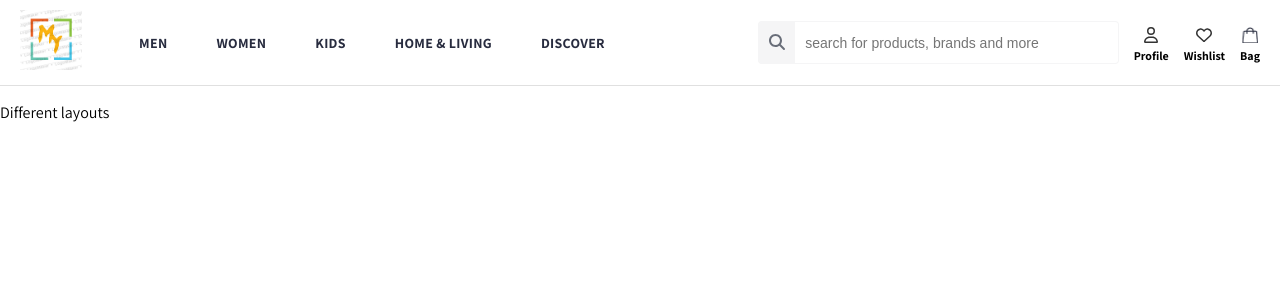
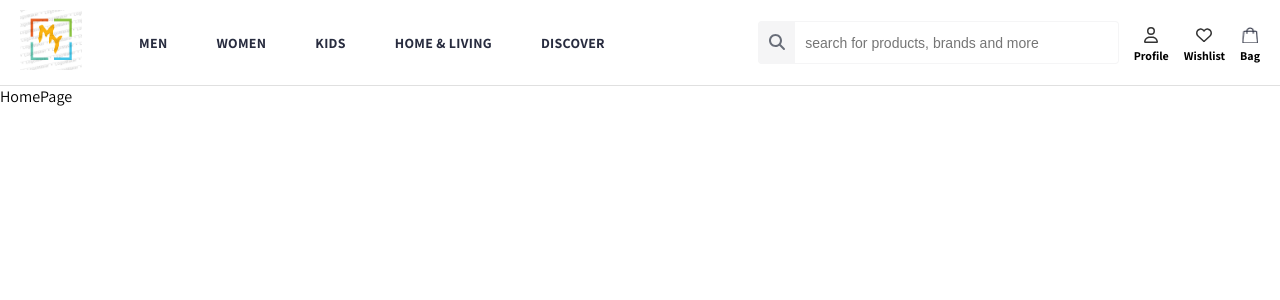
Before and after one commit to ManishaMuskan/ecomm-mystyle-frontend, a React (Create React App) app: page / in a window 1280 px wide. Shown: the top 300 px of the page. Built offline with nearby package versions, Linux system fonts and the light colour scheme.

Commit message:
basic react router setup done

```diff
--- a/package.json
+++ b/package.json
@@ -13,6 +13,7 @@
     "@testing-library/user-event": "^13.5.0",
     "react": "^18.2.0",
     "react-dom": "^18.2.0",
+    "react-router-dom": "^6.22.3",
     "react-scripts": "5.0.1",
     "web-vitals": "^2.1.4"
   },
--- a/src/App.js
+++ b/src/App.js
@@ -1,8 +1,32 @@
+// eslint-disable-next-line import/no-extraneous-dependencies
+import { createBrowserRouter, RouterProvider } from 'react-router-dom';
 import './App.css';
+import ErrorPage from './components/ErrorPage';
 import Layout from './components/Layout';
+import HomePage from './pages/HomePage';
+
+const router = createBrowserRouter([
+  {
+    path: '/',
+    element: <Layout />,
+    errorElement: <ErrorPage />,
+    children: [
+      { element: <HomePage />, index: true },
+      {
+        path: 'wishlist',
+        element: (
+          <p>
+            Wishlist page here
+            <br />
+          </p>
+        ),
+      },
+    ],
+  },
+]);
 
 const App = () => {
-  return <Layout />;
+  return <RouterProvider router={router} />;
 };
 
 export default App;
--- /dev/null
+++ b/src/components/ErrorPage.js
@@ -0,0 +1,19 @@
+/* eslint-disable import/no-extraneous-dependencies */
+import { useRouteError } from 'react-router-dom';
+
+const ErrorPage = () => {
+  const error = useRouteError();
+  console.error(error);
+
+  return (
+    <div id="error-page">
+      <h1>Oops!</h1>
+      <p>Sorry, an unexpected error has occurred.</p>
+      <p>
+        <i>{error.statusText || error.message}</i>
+      </p>
+    </div>
+  );
+};
+
+export default ErrorPage;
--- a/src/components/Layout.js
+++ b/src/components/Layout.js
@@ -1,3 +1,5 @@
+// eslint-disable-next-line import/no-extraneous-dependencies
+import { Outlet } from 'react-router-dom';
 import Navbar from './Navbar/Navbar';
 
 const Layout = () => {
@@ -7,7 +9,7 @@
         <Navbar />
       </header>
       <main style={{ height: '100vh' }}>
-        <p>Different layouts</p>
+        <Outlet />
       </main>
     </>
   );
--- /dev/null
+++ b/src/pages/HomePage.js
@@ -0,0 +1,5 @@
+const HomePage = () => {
+  return <div>HomePage</div>;
+};
+
+export default HomePage;
```
Also changed, not shown: 2 other files (tests, documents, lock files or other folders).
